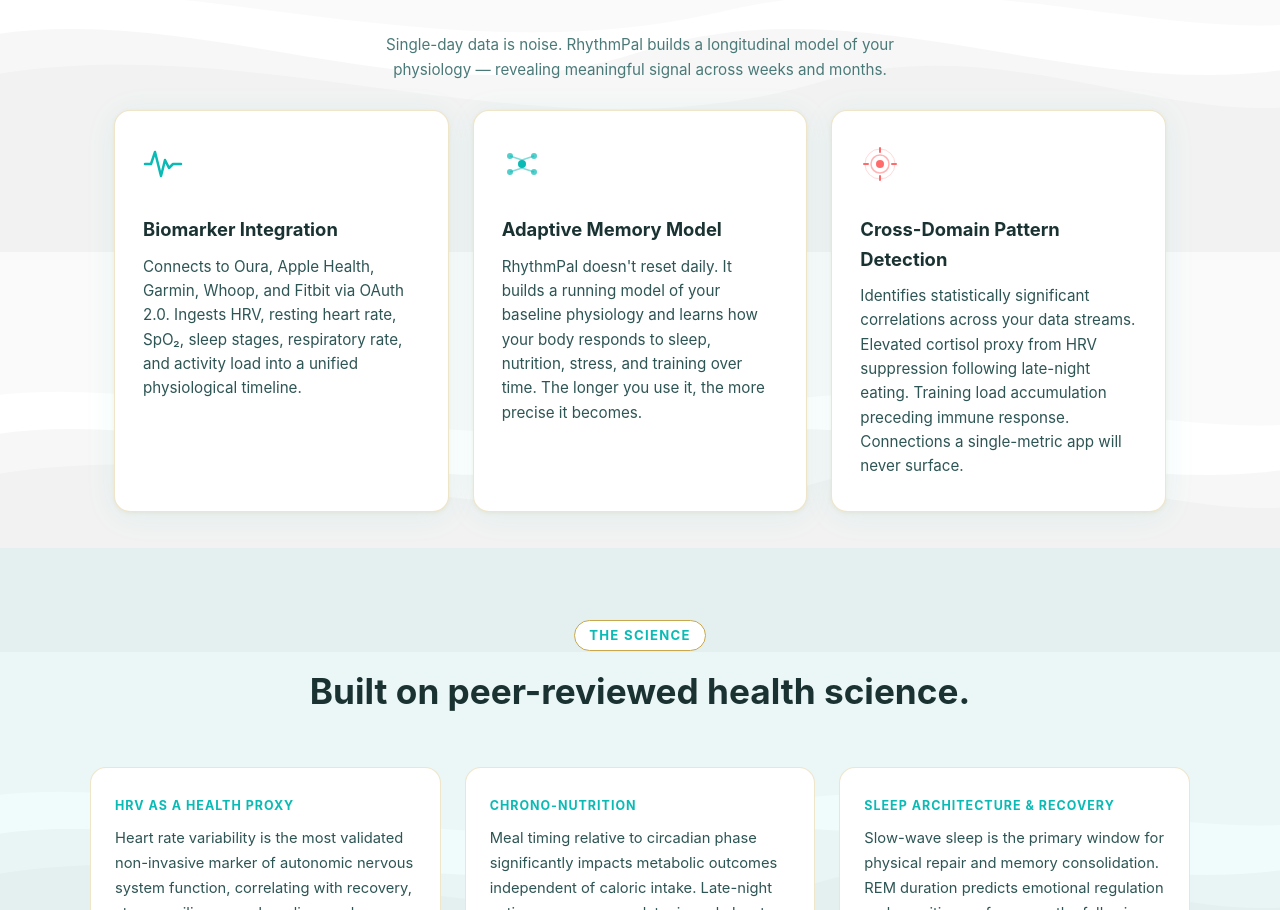
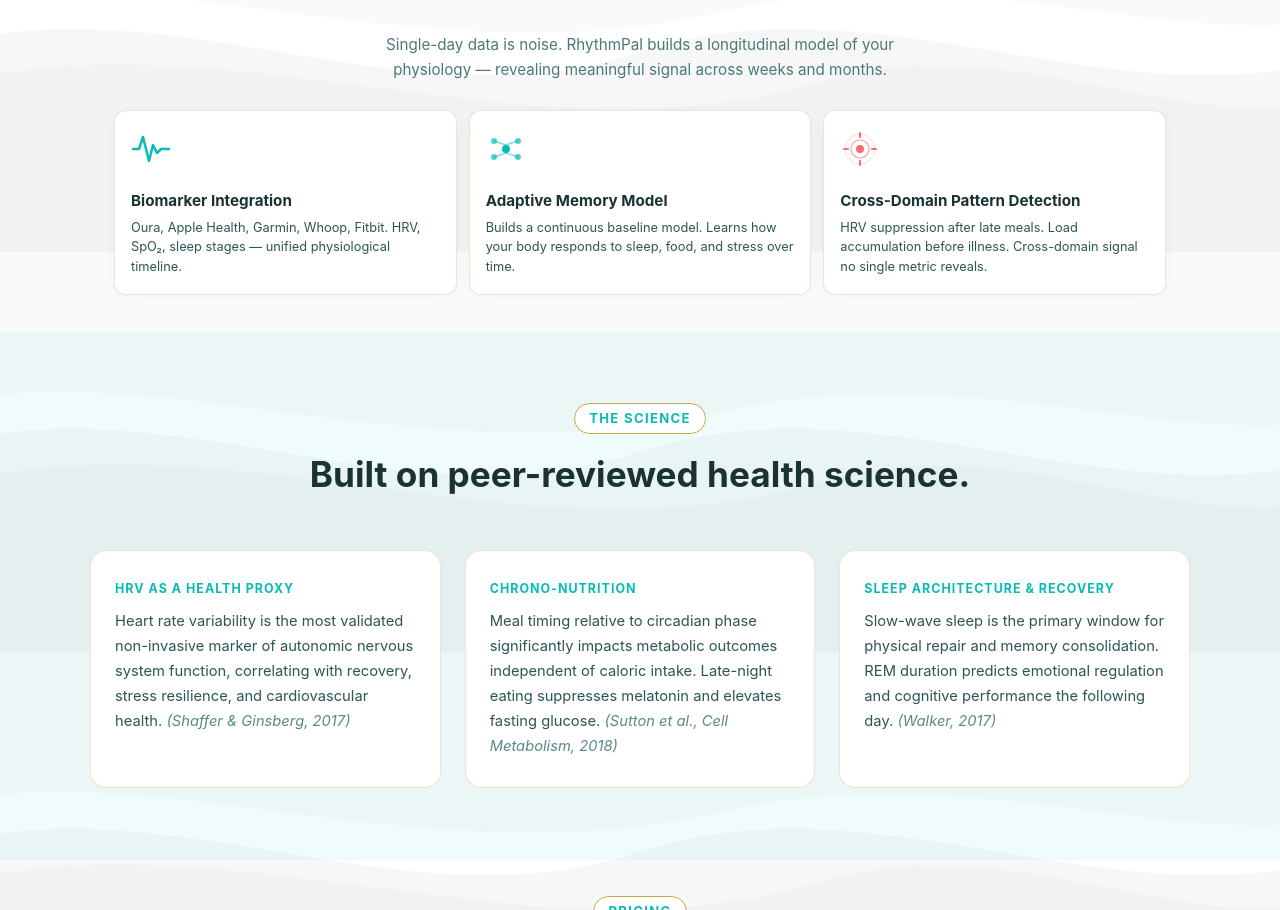
Before and after one commit to psmittyai/rhythmpal, a website: page public/index.html in a window 1280 px wide. Shown: the part 1348-2258 px from the top of the page. Drawn offline with Linux system fonts and the light colour scheme.

Commit message:
style: feature cards compact 3-col + copy cut to 1 sentence each

```diff
--- a/public/index.html
+++ b/public/index.html
@@ -197,21 +197,22 @@
     }
     .features-grid {
       display: grid;
-      grid-template-columns: repeat(auto-fit, minmax(280px, 1fr));
-      gap: 24px;
-    }
+      grid-template-columns: repeat(3, 1fr);
+      gap: 12px;
+    }
+    @media (max-width: 768px) { .features-grid { grid-template-columns: 1fr; gap: 10px; } }
     .feature-card {
       background: #ffffff;
       border: 1px solid rgba(201,168,76,0.3) !important;
-      box-shadow: 0 4px 32px rgba(10,186,181,0.08), 0 1px 4px rgba(201,168,76,0.12);
-      border-radius: 16px;
-      padding: 32px 28px;
+      box-shadow: 0 2px 12px rgba(10,186,181,0.06);
+      border-radius: 12px;
+      padding: 18px 16px;
       transition: border-color 0.2s, transform 0.2s;
     }
     .feature-card:hover { border-color: rgba(201,168,76,0.6) !important; transform: translateY(-2px); }
-    .feature-icon { font-size: 2.2rem; margin-bottom: 16px; }
-    .feature-card h3 { font-size: 1.15rem; font-weight: 700; color: var(--text); margin-bottom: 10px; }
-    .feature-card p { color: #2d5554; font-size: 0.95rem; line-height: 1.6; }
+    .feature-icon { font-size: 1.6rem; margin-bottom: 8px; }
+    .feature-card h3 { font-size: 0.95rem; font-weight: 700; color: var(--text); margin-bottom: 5px; }
+    .feature-card p { color: #2d5554; font-size: 0.8rem; line-height: 1.5; }
 
     /* Pricing */
     .pricing-grid {
@@ -1324,7 +1325,7 @@
           </svg>
         </div>
         <h3>Biomarker Integration</h3>
-        <p>Connects to Oura, Apple Health, Garmin, Whoop, and Fitbit via OAuth 2.0. Ingests HRV, resting heart rate, SpO&#x2082;, sleep stages, respiratory rate, and activity load into a unified physiological timeline.</p>
+        <p>Oura, Apple Health, Garmin, Whoop, Fitbit. HRV, SpO&#x2082;, sleep stages — unified physiological timeline.</p>
       </div>
       <div class="feature-card">
         <div class="feature-icon">
@@ -1341,7 +1342,7 @@
           </svg>
         </div>
         <h3>Adaptive Memory Model</h3>
-        <p>RhythmPal doesn't reset daily. It builds a running model of your baseline physiology and learns how your body responds to sleep, nutrition, stress, and training over time. The longer you use it, the more precise it becomes.</p>
+        <p>Builds a continuous baseline model. Learns how your body responds to sleep, food, and stress over time.</p>
       </div>
       <div class="feature-card">
         <div class="feature-icon">
@@ -1356,7 +1357,7 @@
           </svg>
         </div>
         <h3>Cross-Domain Pattern Detection</h3>
-        <p>Identifies statistically significant correlations across your data streams. Elevated cortisol proxy from HRV suppression following late-night eating. Training load accumulation preceding immune response. Connections a single-metric app will never surface.</p>
+        <p>HRV suppression after late meals. Load accumulation before illness. Cross-domain signal no single metric reveals.</p>
       </div>
     </div>
   </section>
```
